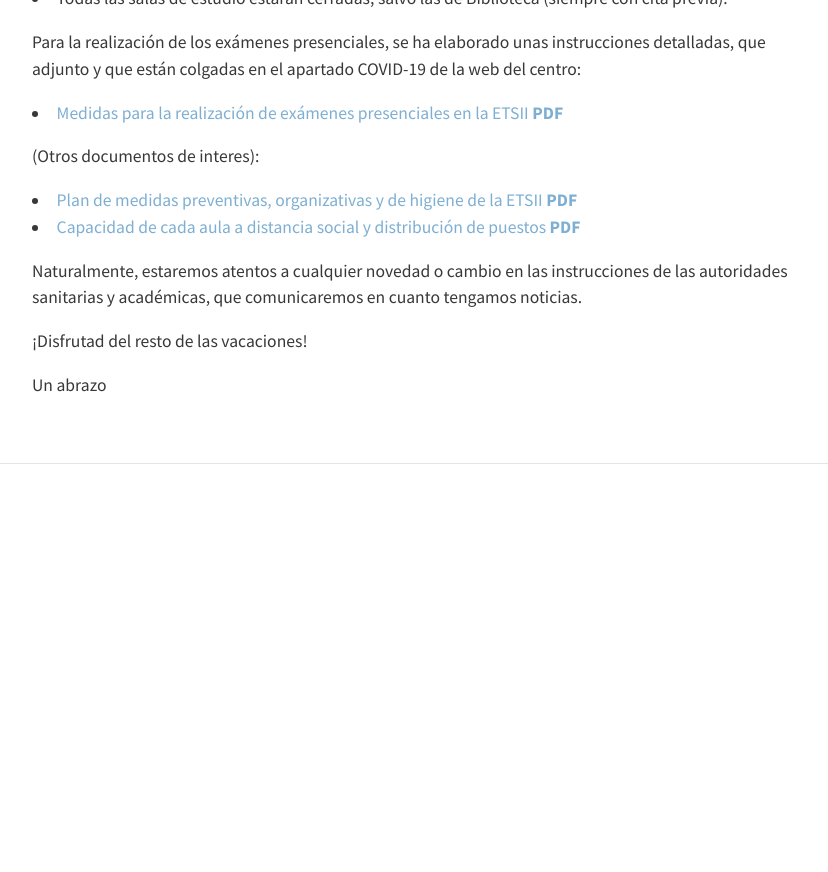
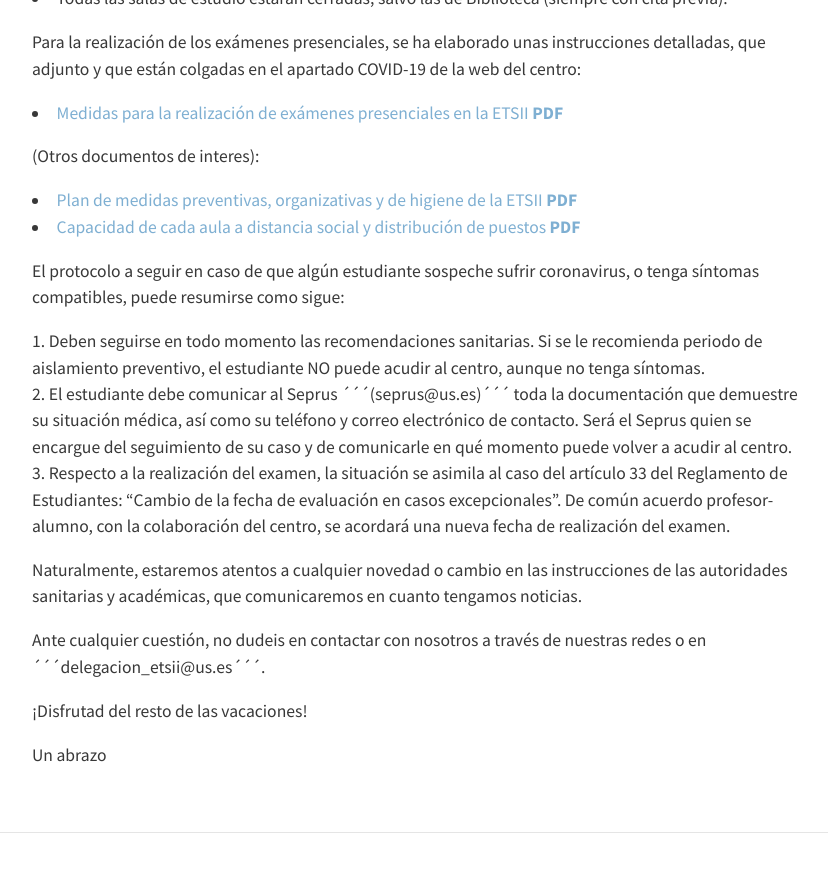
Before and after one commit to dlga/dlga.github.io, a Jekyll site: the page built from _posts/2020-08-25-mensajeexamenes.md, in a window 1280 px wide and 900 px high, scrolled down 593 px. Shown: the top 872 px of the window, without its empty margins (224-1052 px from the left). Built offline with Jekyll 4.4.1, drawn with Linux system fonts in a browser that asks for light colours; nearby versions of some CDN libraries; before the commit the page ends 1190 px from its top, so only the background shows below that.

Commit message:
Añadido protocolo Covid

```diff
--- a/_posts/2020-08-25-mensajeexamenes.md
+++ b/_posts/2020-08-25-mensajeexamenes.md
@@ -19,8 +19,16 @@ Para la realización de los exámenes presenciales, se ha  elaborado unas instru
   * [ Plan de medidas preventivas, organizativas y de higiene de la ETSII **PDF**](https://www.informatica.us.es/docs/Plan_preventivo_ETSII.pdf)
   * [ Capacidad de cada aula a distancia social y distribución de puestos **PDF**](https://www.informatica.us.es/docs/orgdocente/posicion-alumnos-aulas.pdf)
 
+ El protocolo a seguir en caso de que algún estudiante sospeche sufrir coronavirus, o tenga síntomas compatibles,  puede resumirse como sigue:
+
+   1. Deben seguirse en todo momento las recomendaciones sanitarias. Si se le recomienda periodo de aislamiento preventivo, el estudiante NO puede acudir al centro, aunque no tenga síntomas.
+   2. El estudiante debe comunicar al Seprus ´´´(seprus@us.es)´´´ toda la documentación que demuestre su situación médica, así como su teléfono y correo electrónico de contacto. Será el Seprus quien se encargue del seguimiento de su caso y de comunicarle en qué momento puede volver a acudir al centro.
+   3. Respecto a la realización del examen, la situación se asimila al caso del artículo 33 del Reglamento de Estudiantes: “Cambio  de  la  fecha  de  evaluación  en  casos excepcionales”. De común acuerdo profesor-alumno, con la colaboración del centro, se acordará una nueva fecha de realización del examen.
+
 
 Naturalmente, estaremos atentos a cualquier novedad o cambio en las instrucciones de las autoridades sanitarias y académicas, que comunicaremos en cuanto tengamos noticias.
+
+Ante cualquier cuestión, no dudeis en contactar con nosotros a través de nuestras redes o en ´´´delegacion_etsii@us.es´´´.
 
 ¡Disfrutad del resto de las vacaciones!
 
```
